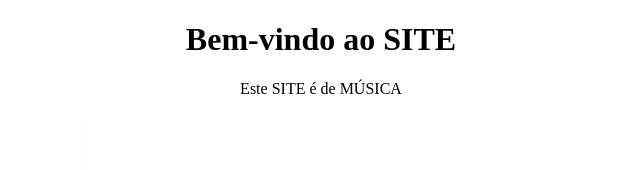
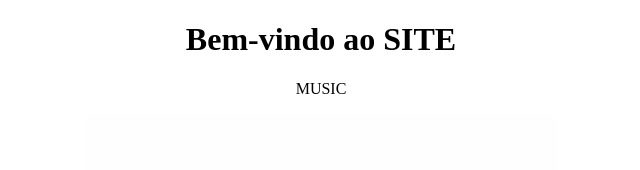
Before and after one commit to ccarkos/SITE, a plain HTML site: page index.html in a window 1280 px wide. Shown: the top 170 px of the page, without its empty margins (319-959 px from the left). Drawn offline with Linux system fonts and the light colour scheme.

Commit message:
Update index.html

```diff
--- a/index.html
+++ b/index.html
@@ -11,7 +11,7 @@
     <center>
     <!-- ISSO é TAG ctrl + ; comentarios -->
     <h1 class="bemvindo">Bem-vindo ao SITE</h1>
-    <p>Este SITE é de MÚSICA</p>
+    <p>MUSIC</p>
     <a href="https://www.youtube.com/watch?v=ftaXMKV3ffE&pp=ygULdXIgdGhlIG1vb24%3D"><img src="img/IAMMUSIC.jpg" alt=""></a>
     <br><br>
     <a href="https://www.youtube.com/watch?v=YG3EhWlBaoI">2024</a>
```
